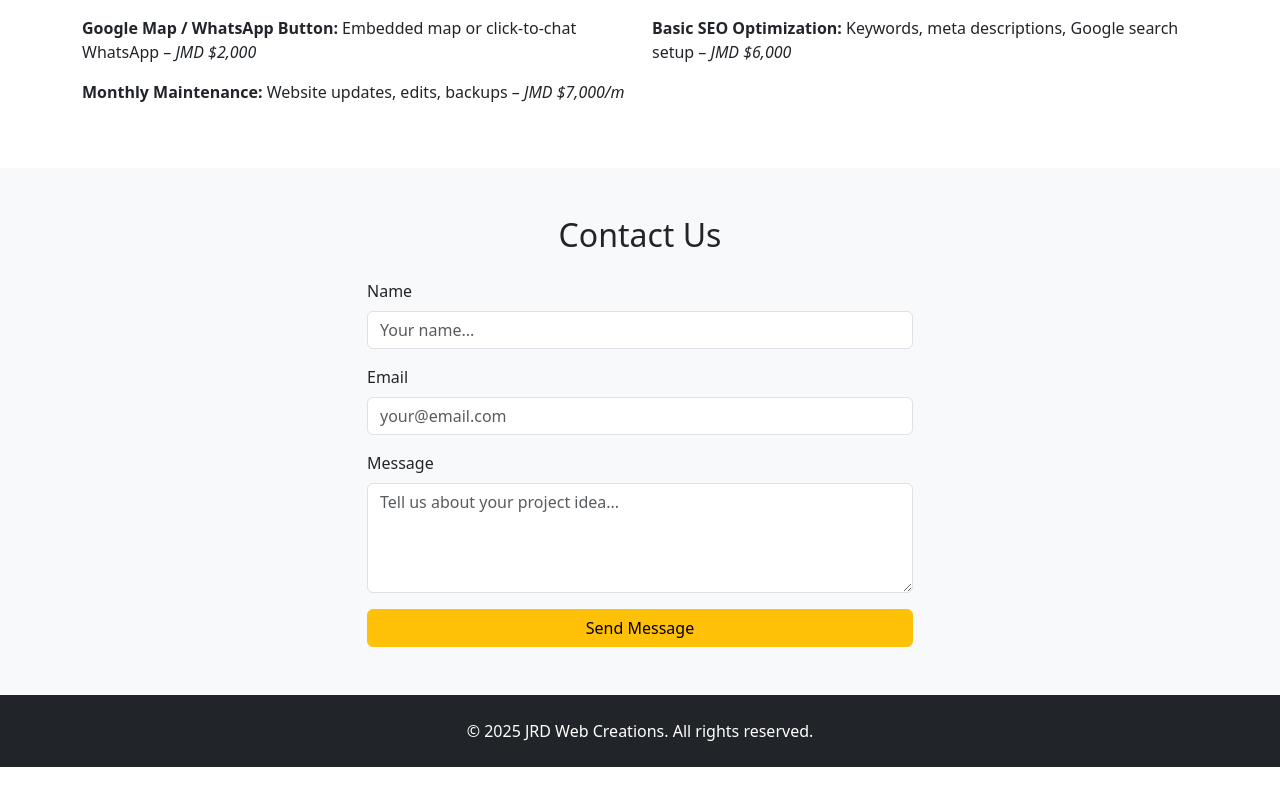
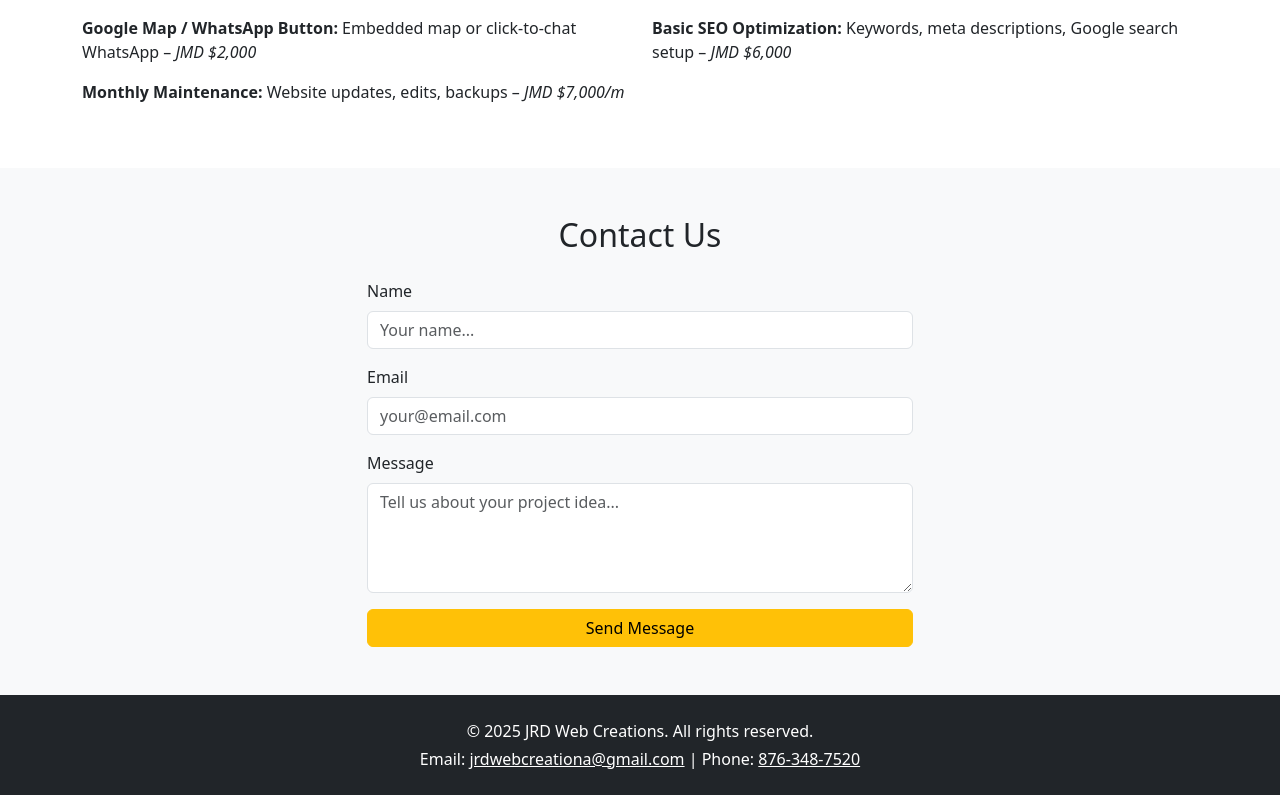
Before and after one commit to JodonyD/business-app, a React (Create React App) app: page / in a window 1280 px wide. Shown: the part 2115-2910 px from the top of the page. Before the commit the page ends 2882 px from the top, so only its background shows below. Built offline with nearby package versions, Linux system fonts and the light colour scheme.

Commit message:
added updates to the footer

```diff
--- a/src/App.js
+++ b/src/App.js
@@ -247,12 +247,14 @@ const App = () => {
             {/* footer */}
             <footer className="bg-dark text-white text-center py-4" >
                 <div className="container">
-                    <p className="mb-0">&copy; 2025 JRD Web Creations. All rights reserved.</p>
+                    <p className="mb-1">&copy; 2025 JRD Web Creations. All rights reserved.</p>
+                    <p className="mb-0">
+                        Email: <a href="mailto:jodonydunn@gmail.con" className="text-white">jrdwebcreationa@gmail.com</a> |
+                        Phone: <a href="tel:+18763487520" className="text-white">876-348-7520</a>
+                    </p>
                 </div>
             </footer>
-
         </div>
-
     );
 }
 
```
